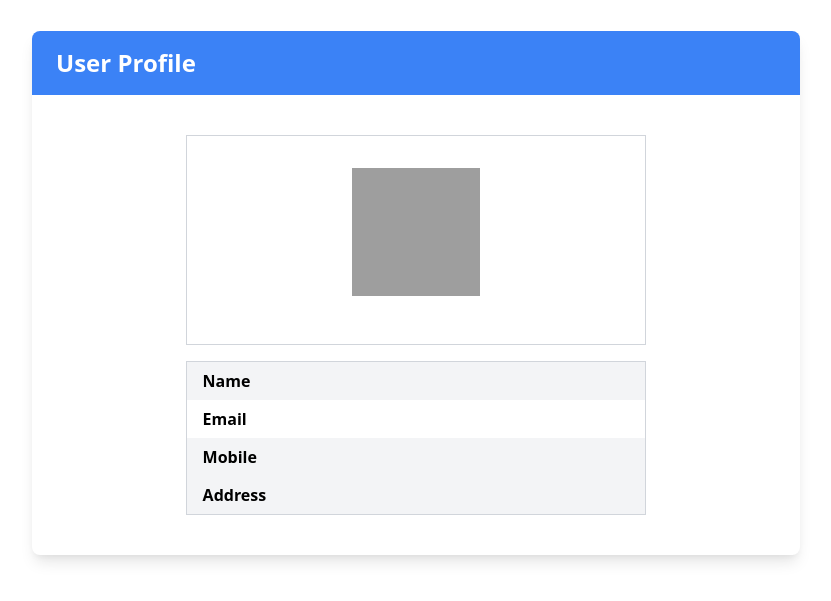
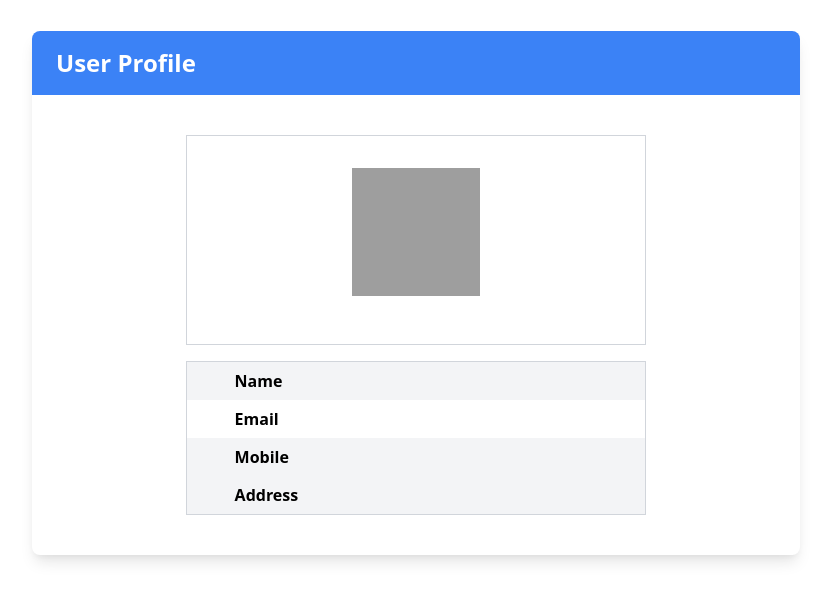
Before and after one commit to sanjithsarkar/qr-generator, a PHP site: template includes/Views/MyView.php in a window 1280 px wide. Shown: the part 25-626 px from the top of the page, without its empty margins (224-1055 px from the left). Run offline with PHP 8.4, Linux system fonts and the light colour scheme; the template is opened without the code that fills it, so the values that code supplies are empty; a stand-in replaces the project's code that opens the database connection; grey boxes are pictures that could not be loaded.

Commit message:
Update MyView.php

```diff
--- a/includes/Views/MyView.php
+++ b/includes/Views/MyView.php
@@ -75,19 +75,19 @@ mysqli_close($conn);
                                 <table class="w-full table-fixed">
                                     <tbody>
                                     <tr class="bg-gray-100">
-                                        <td class="w-1/2 py-2 px-4 font-semibold">Name</td>
+                                        <td class="w-1/2 py-2 px-4 font-semibold pl-12">Name</td>
                                         <td class="w-1/2 py-2 px-4"><?php echo $user_data['name']; ?></td>
                                     </tr>
                                     <tr>
-                                        <td class="w-1/2 py-2 px-4 font-semibold">Email</td>
+                                        <td class="w-1/2 py-2 px-4 font-semibold pl-12">Email</td>
                                         <td class="w-1/2 py-2 px-4"><?php echo $user_data['email']; ?></td>
                                     </tr>
                                     <tr class="bg-gray-100">
-                                        <td class="w-1/2 py-2 px-4 font-semibold">Mobile</td>
+                                        <td class="w-1/2 py-2 px-4 font-semibold pl-12">Mobile</td>
                                         <td class="w-1/2 py-2 px-4"><?php echo $user_data['mobile']; ?></td>
                                     </tr>
                                     <tr class="bg-gray-100">
-                                        <td class="w-1/2 py-2 px-4 font-semibold">Address</td>
+                                        <td class="w-1/2 py-2 px-4 font-semibold pl-12">Address</td>
                                         <td class="w-1/2 py-2 px-4"><?php echo $user_data['address']; ?></td>
                                     </tr>
                                     </tbody>
```
